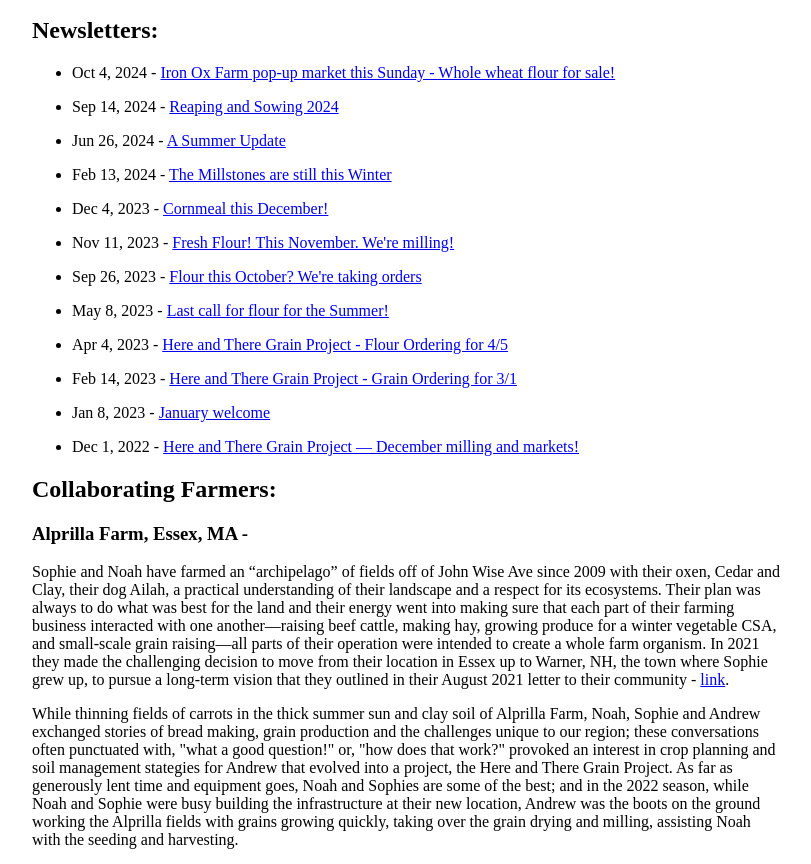
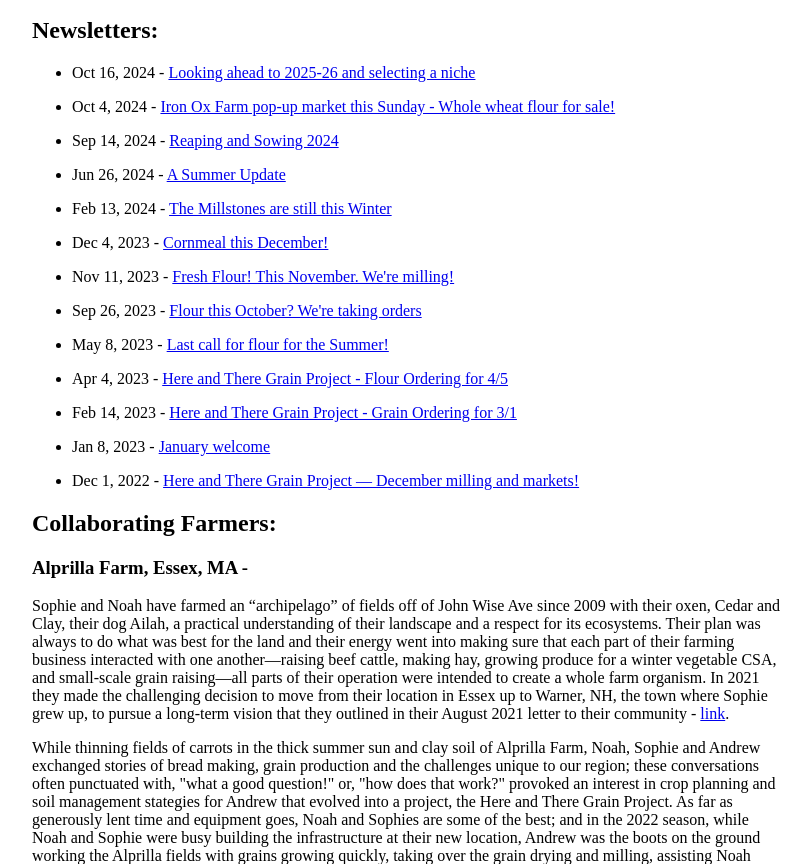
Before and after one commit to drewandrew/here-and-there, a website: page index.html in a window 1280 px wide. Shown: the part 2824-3688 px from the top of the page, without its empty margins (233-1044 px from the left). Drawn offline with Linux system fonts and the light colour scheme.

Commit message:
oct 16 newsletter

```diff
--- a/index.html
+++ b/index.html
@@ -146,6 +146,11 @@
     <div class="newsletters">
       <h2>Newsletters:</h2>
       <ul>
+        <li>
+          <div>
+            <p> Oct 16, 2024 - <a href="https://mailchi.mp/f357a8475035/looking-ahead-to-2025-26-and-selecting-a-niche">Looking ahead to 2025-26 and selecting a niche</a></p>
+          </div>
+        </li>
         <li>
           <div>
             <p>Oct 4, 2024 - <a href="https://mailchi.mp/8ae19aa1c678/iron-ox-farm-pop-up-market-this-sunday-whole-wheat-flour-for-sale">Iron Ox Farm pop-up market this Sunday - Whole wheat flour for sale!</a></p>
```
